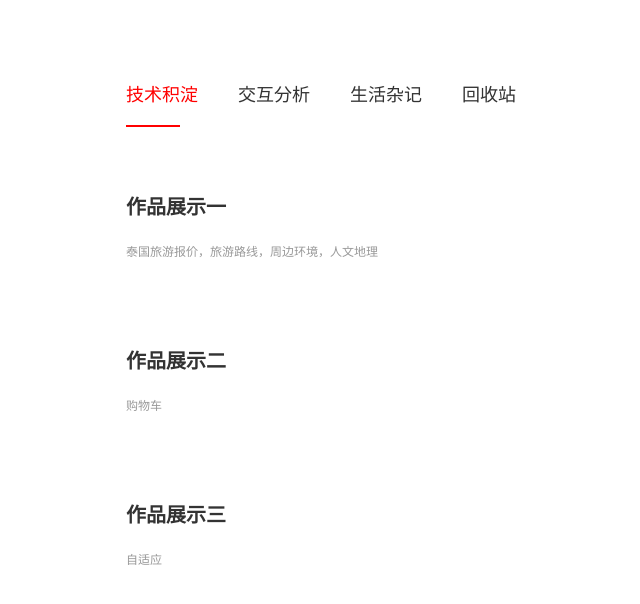
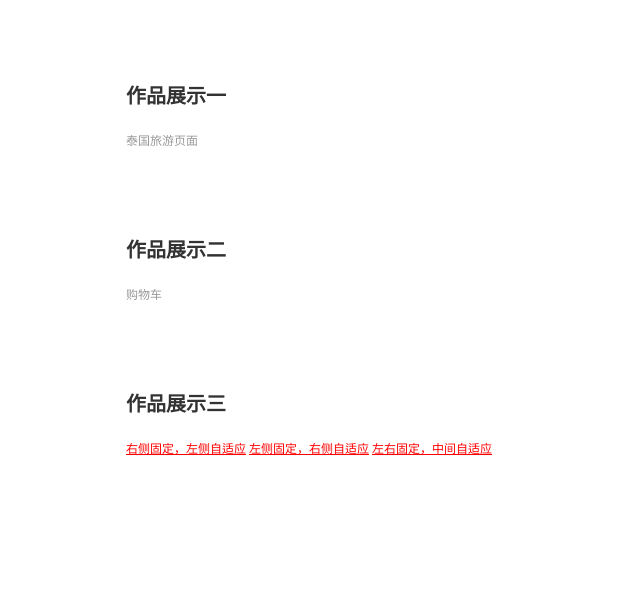
Before and after one commit to bluesding/bluesding.github.com, a plain HTML site: page index.html in a window 1280 px wide. Shown: the whole page, without its empty margins (322-962 px from the left). Drawn offline with Linux system fonts and the light colour scheme.

Commit message:
在 Signed-off-by: longfei0128 <295703686@qq.com>

```diff
--- a/content/css/zhuye/index.css
+++ b/content/css/zhuye/index.css
@@ -114,14 +114,14 @@ html { background: #fff; color: #000; font-size: 100%; -webkit-text-size-adjust:
 .aside{position:fixed;left:0;top:0;height:100%;width:30%;max-width:500px;background: url(/content/img/zhuye/y5.jpg) no-repeat 50% 50%;}
 
 .main {margin-left:30%;margin-top:80px;padding-right:15%;padding-left:5%;position:relative;}
-.main .nav {width:70%;margin-bottom:80px;}
+.main .nav {width:70%;margin-bottom:80px;display:none;}
 .main .nav li{float:left;cursor:pointer;width:25%;line-height:30px;font-size:16px;}
 .main .nav li a{font-size:18px;}
 .main .nav li a:hover , .nav .on a{color:red;}
-.main .accessory{border-bottom:2px solid red;width:6%;position:absolute;top:45px;}
 .main .post{width:70%;}
 .main .title{font-size:20px;font-family:'Microsoft YaHei';font-weight:900;margin-bottom:20px;}
 .main .post .post-text{line-height:25px;}
+.main .post .post-text .red{text-decoration:underline;color:red;}
 .main .post .single{margin-bottom:80px;}
 .modification{width:50px;height:50px;display:inline-block;position:fixed;right:-10px;bottom:-10px;background: url(/content/img/zhuye/y6.png) no-repeat  0 0;}
 .modification:hover{right:0;bottom:0;transition:all ease 0.5s;}
--- a/index.html
+++ b/index.html
@@ -8,25 +8,22 @@
 <body>
     <div class="aside"></div>
     <div class="main">
-        <div class="accessory"></div>
-        <ul class="clearfix nav">
-            <li class="on"><a href="#">技术积淀</a></li>
-            <li><a href="#">交互分析</a></li>
-            <li><a href="#">生活杂记</a></li>
-            <li><a href="#">回收站</a></li>
-        </ul>
         <ul class="post">
             <li class="single">
                 <h2 class="title"><a href="/demo/泰国/">作品展示一</a></h2>
-                <p class="f999 post-text f12 yahei">泰国旅游报价，旅游路线，周边环境，人文地理</p>
+                <p class="f999 post-text f12 yahei">泰国旅游页面</p>
             </li>
             <li class="single">
                 <h2 class="title"><a href="/demo/购物车/">作品展示二</a></h2>
                 <p class="f999 post-text f12 yahei">购物车</p>
             </li>
             <li class="single">
-                <h2 class="title"><a href="/demo/自适应/">作品展示三</a></h2>
-                <p class="f999 post-text f12 yahei">自适应</p>
+                <h2 class="title"><a href="#">作品展示三</a></h2>
+                <p class="f999 post-text f12 yahei">
+                    <a class="red" href="/demo/自适应/index1.html">右侧固定，左侧自适应</a>
+                    <a class="red" href="/demo/自适应/index2.html">左侧固定，右侧自适应</a>
+                    <a class="red" href="/demo/自适应/index3.html">左右固定，中间自适应</a>
+                </p>
             </li>
         </ul>
         <div class="pagination clearfix none">
```
